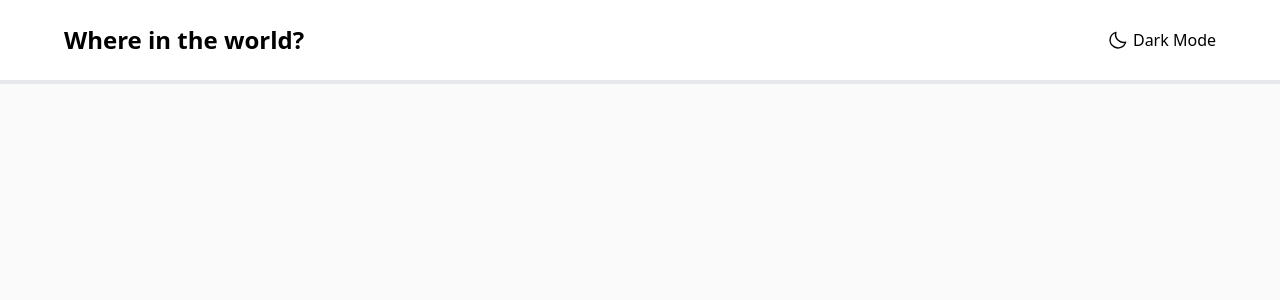
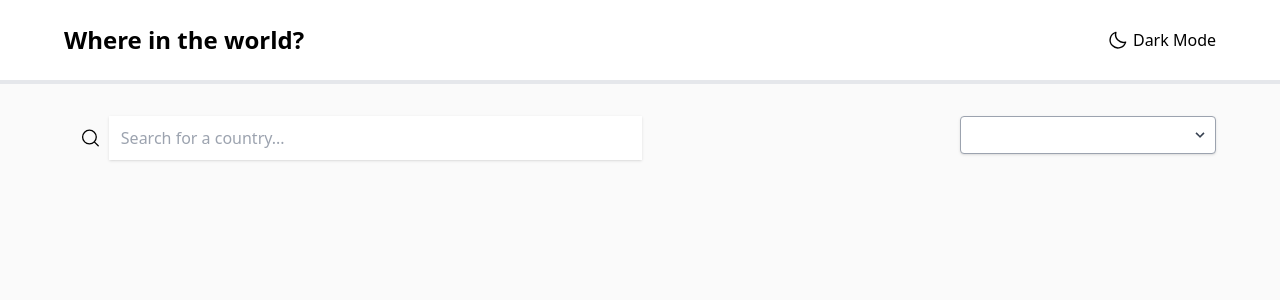
Before and after one commit to vergarapog/restcountries-fe-mentor, a React (Create React App) app: page / in a window 1280 px wide. Shown: the top 300 px of the page. Built offline with nearby package versions, Linux system fonts and the light colour scheme.

Commit message:
finished searchbar design w/ dark mode

```diff
--- a/src/App.js
+++ b/src/App.js
@@ -22,7 +22,7 @@ const App = () => {
         </div>
       </div>
       <div
-        className={`bg-primary grow bg-lightbg dark:bg-darkbg ${styles.flexStart}`}
+        className={`bg-primary grow bg-lightbg dark:bg-darkbg ${styles.paddingX} ${styles.flexStart}`}
       >
         <div className={`${styles.boxWidth} `}>
           <Home />
--- a/src/Pages/Home.js
+++ b/src/Pages/Home.js
@@ -1,7 +1,21 @@
 import React from "react"
+import styles from "../style"
+import Searchbar from "../components/Searchbar"
+import RegionDropdown from "../components/RegionDropdown"
 
 const Home = () => {
-  return <section className=""></section>
+  return (
+    <section className="text-white">
+      <div className="flex justify-between py-8">
+        <div className="">
+          <Searchbar />
+        </div>
+        <div className="">
+          <RegionDropdown />
+        </div>
+      </div>
+    </section>
+  )
 }
 
 export default Home
--- /dev/null
+++ b/src/components/RegionDropdown.js
@@ -0,0 +1,24 @@
+import React from "react"
+
+const RegionDropdown = () => {
+  return (
+    <div className="inline-block relative w-64">
+      <select className="block appearance-none w-full bg-white border border-gray-400 hover:border-gray-500 px-4 py-2 pr-8 rounded shadow leading-tight focus:outline-none focus:shadow-outline">
+        <option>Really long option that will likely overlap the chevron</option>
+        <option>Option 2</option>
+        <option>Option 3</option>
+      </select>
+      <div className="pointer-events-none absolute inset-y-0 right-0 flex items-center px-2 text-gray-700">
+        <svg
+          className="fill-current h-4 w-4"
+          xmlns="http://www.w3.org/2000/svg"
+          viewBox="0 0 20 20"
+        >
+          <path d="M9.293 12.95l.707.707L15.657 8l-1.414-1.414L10 10.828 5.757 6.586 4.343 8z" />
+        </svg>
+      </div>
+    </div>
+  )
+}
+
+export default RegionDropdown
--- /dev/null
+++ b/src/components/Searchbar.js
@@ -0,0 +1,27 @@
+import React from "react"
+
+import { MagnifyingGlass } from "phosphor-react"
+import { useGlobalContext } from "../context"
+
+const Searchbar = () => {
+  const { isDarkMode } = useGlobalContext()
+
+  return (
+    <div className="min-w flex dark:bg-darkelement px-4 rounded-lg space-x-2">
+      <MagnifyingGlass
+        className="inline my-auto"
+        size={"22px"}
+        color={isDarkMode ? "#ffffff" : "#000000"}
+      />
+      <input
+        className="text-lighttext dark:bg-darkelement shadow appearance-none  w-full py-3 px-3 dark:text-white leading-tight focus:outline-none focus:shadow-outline"
+        id="username"
+        type="text"
+        placeholder="Search for a country..."
+        size="50"
+      />
+    </div>
+  )
+}
+
+export default Searchbar
```
